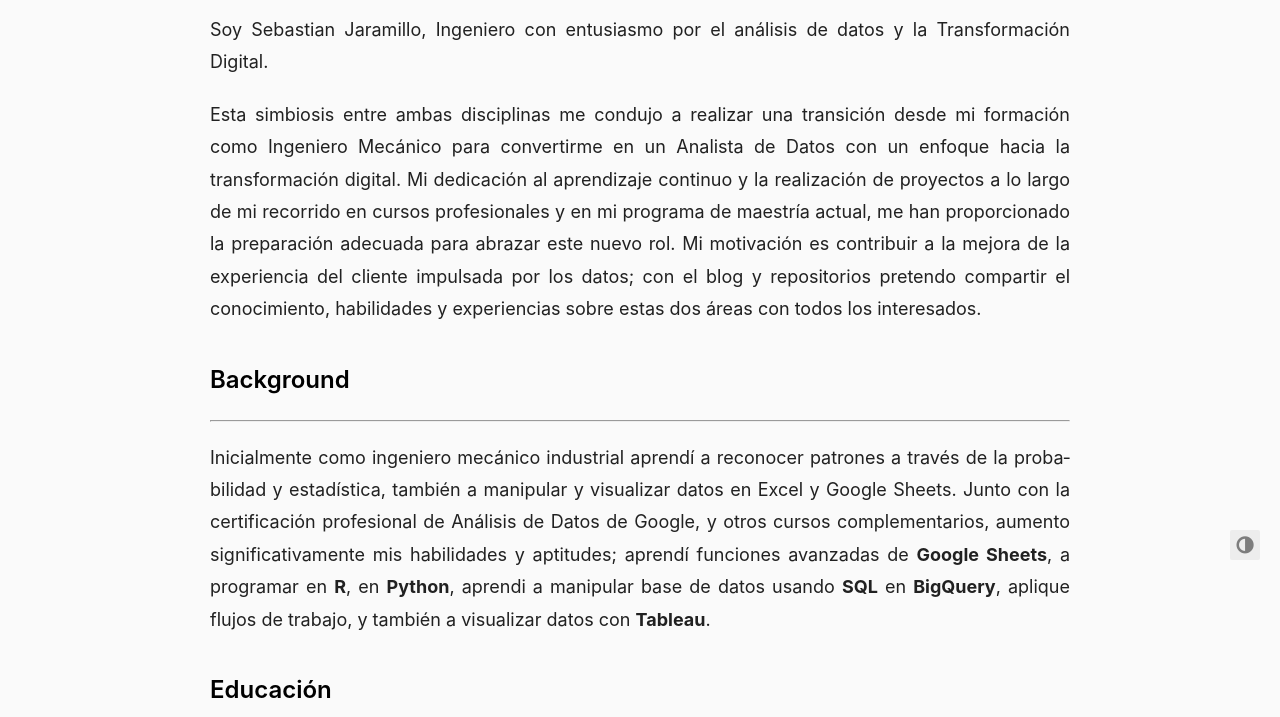
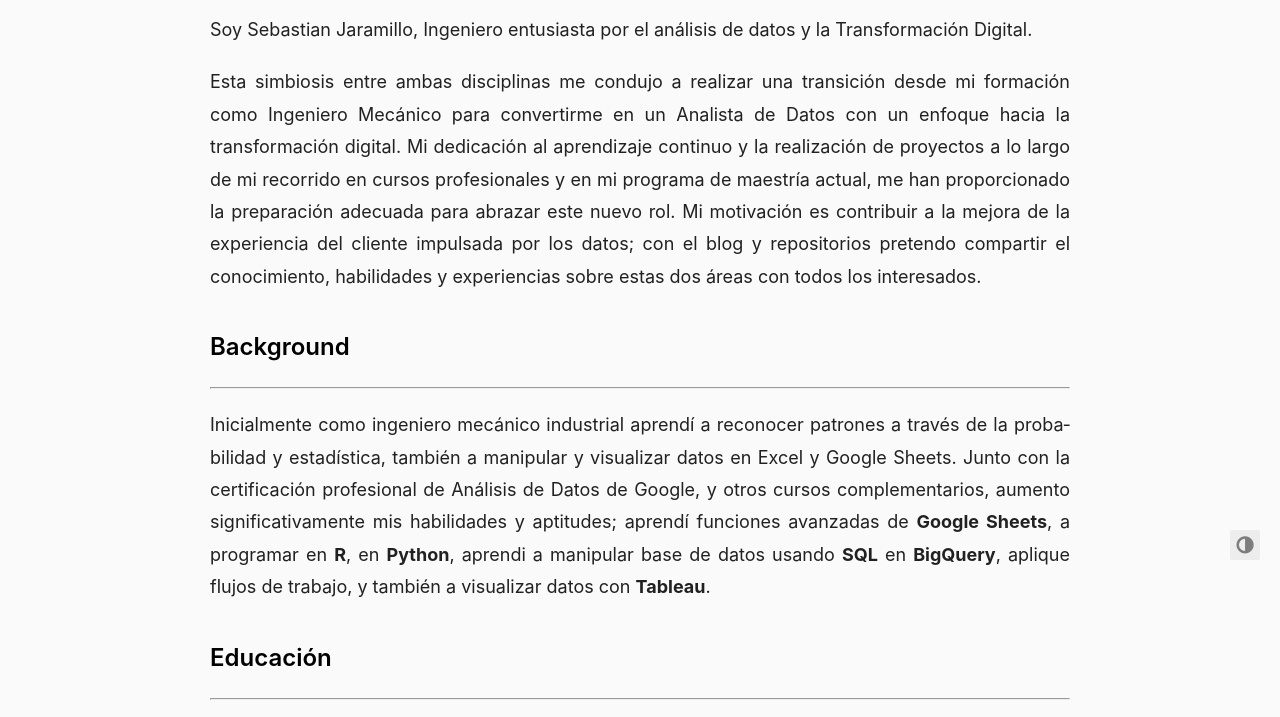
Before and after one commit to jarastian/portfolio, a plain HTML site: page about/index.html in a window 1280 px wide. Shown: the part 214-931 px from the top of the page. Drawn offline with Linux system fonts and the light colour scheme.

Commit message:
Update index.html

```diff
--- a/about/index.html
+++ b/about/index.html
@@ -152,7 +152,7 @@
       </h1>
     </header>
 
-    <p>Soy Sebastian Jaramillo, Ingeniero con entusiasmo por el análisis de datos y la Transformación Digital.</p>
+    <p>Soy Sebastian Jaramillo, Ingeniero entusiasta por el análisis de datos y la Transformación Digital.</p>
 <p>Esta simbiosis entre ambas disciplinas me condujo a realizar una transición desde mi formación como Ingeniero Mecánico para convertirme en un Analista de Datos con un enfoque hacia la transformación digital. Mi dedicación al aprendizaje continuo y la realización de proyectos a lo largo de mi recorrido en cursos profesionales y en mi programa de maestría actual, me han proporcionado la preparación adecuada para abrazar este nuevo rol. Mi motivación es contribuir a la mejora de la experiencia del cliente impulsada por los datos; con el blog y repositorios pretendo compartir el conocimiento, habilidades y experiencias sobre estas dos áreas con todos los interesados.</p>
 <h3 id="background">
   Background
```
